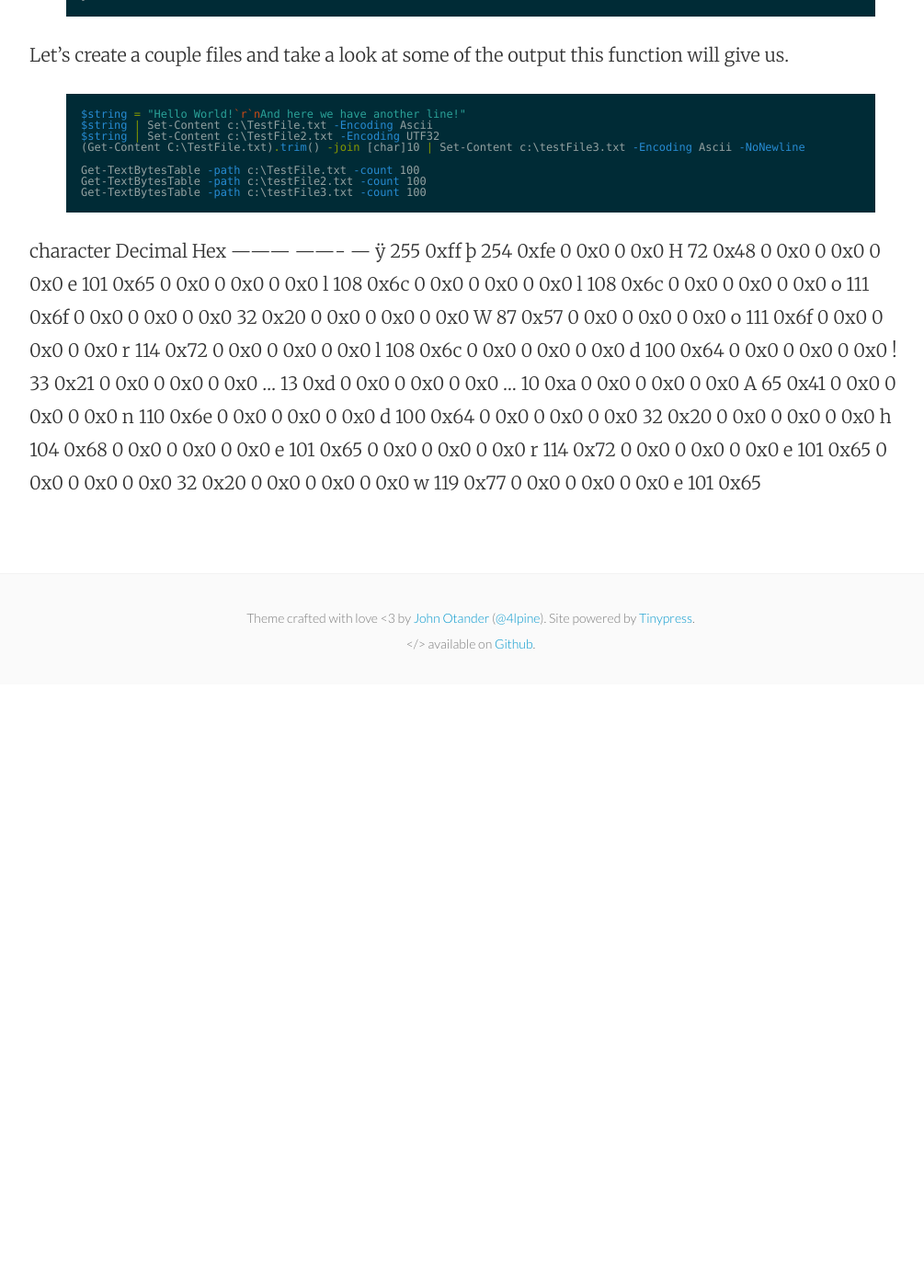
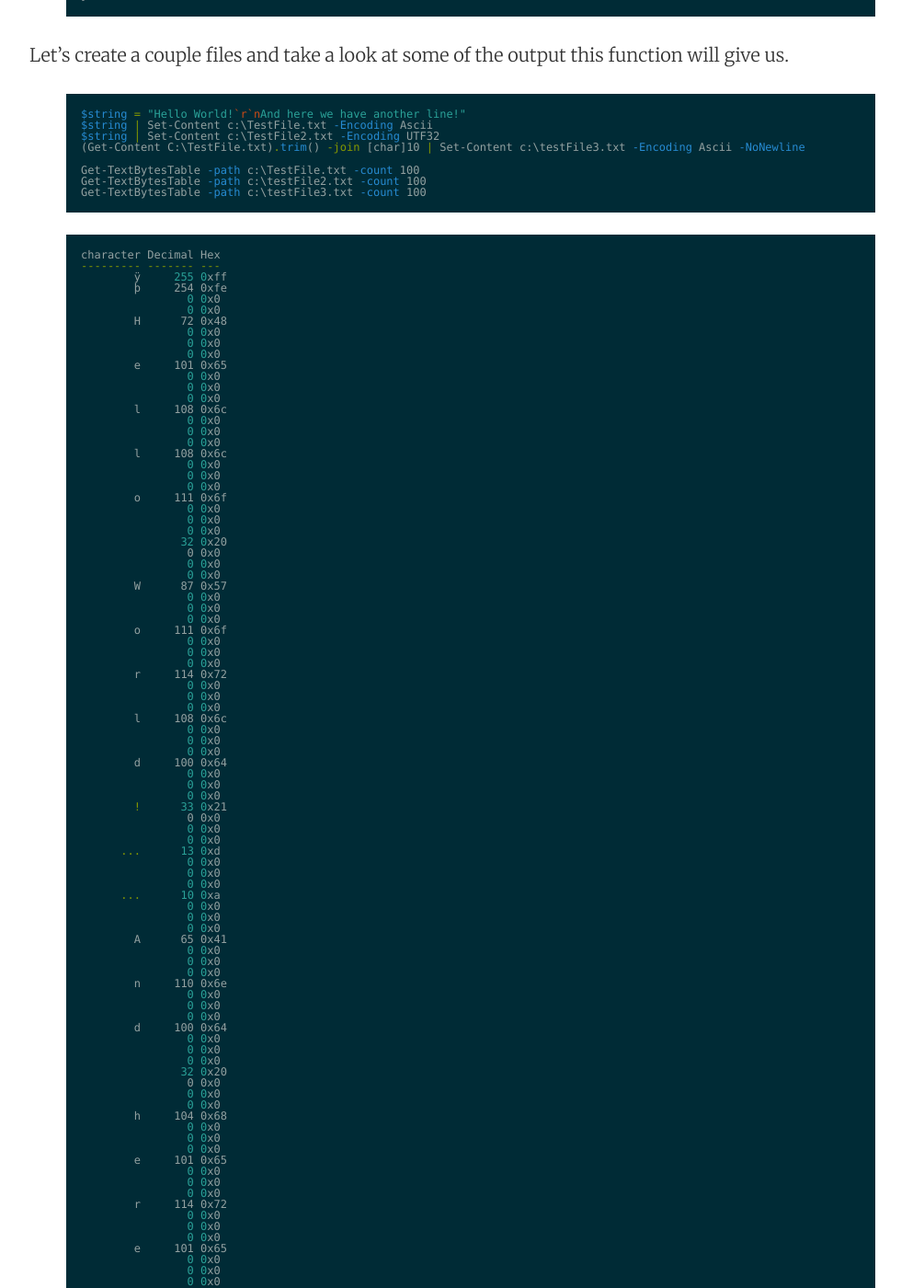
Before and after one commit to RandomNoun7/RandomNoun7.github.io, a Jekyll site: the page built from _posts/2016-02-26-file-encoding-functions.markdown, in a window 1280 px wide and 1400 px high, scrolled down 1612 px. Shown: the whole window at 92% size, without its empty margins (128-1133 px from the left). Built offline with Jekyll 4.4.1, drawn with Linux system fonts in a browser that asks for light colours; before the commit the page ends 2356 px from its top, so only the background shows below that; some of the changed text lies outside the part shown.

Commit message:
more Content

```diff
--- a/_posts/2016-02-26-file-encoding-functions.markdown
+++ b/_posts/2016-02-26-file-encoding-functions.markdown
@@ -63,6 +63,7 @@ Get-TextBytesTable -path c:\testFile2.txt -count 100
 Get-TextBytesTable -path c:\testFile3.txt -count 100
 {%endhighlight%}
 
+{%highlight powershell%}
 character Decimal Hex
 --------- ------- ---
         ÿ     255 0xff
@@ -166,3 +167,4 @@ character Decimal Hex
                 0 0x0
                 0 0x0
         e     101 0x65
+{%endhighlight%}
```
